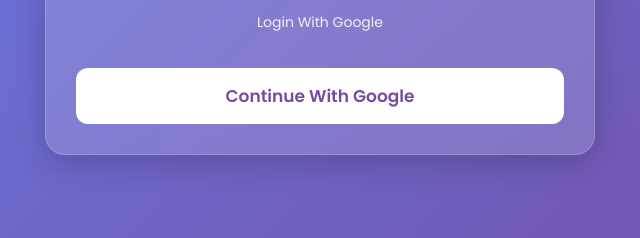
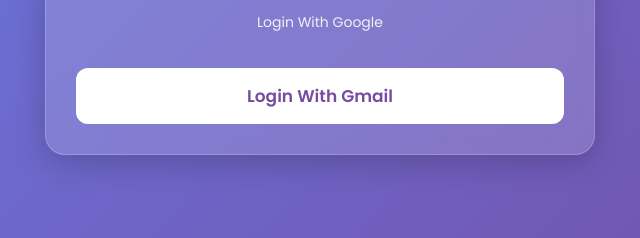
Before and after one commit to karanramlakhani45/bulk-email-sender, a website: page frontend/index.html in a window 1280 px wide. Shown: the part 364-602 px from the top of the page, 320-960 px from the left. Drawn offline with Linux system fonts and the light colour scheme.

Commit message:
Updated project

```diff
--- a/backend/server.js
+++ b/backend/server.js
@@ -62,7 +62,8 @@
       "profile",
       "email",
       "https://www.googleapis.com/auth/gmail.send"
-    ]
+    ],
+    prompt: "select_account"
   })
 );
 
--- a/frontend/index.html
+++ b/frontend/index.html
@@ -28,9 +28,7 @@
     </p>
 
     <button onclick="login()">
-
-      Continue With Google
-
+      Login With Gmail
     </button>
 
   </div>
```
